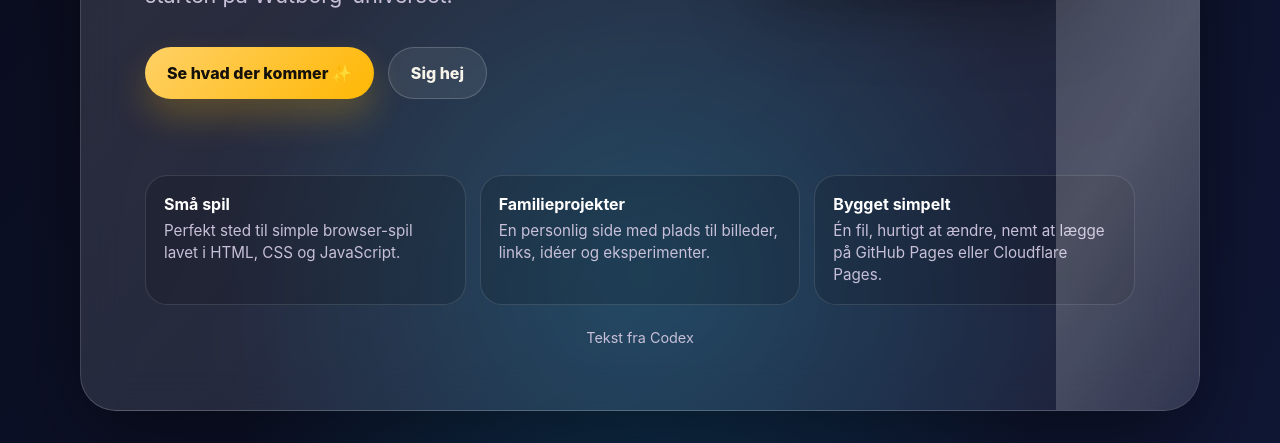
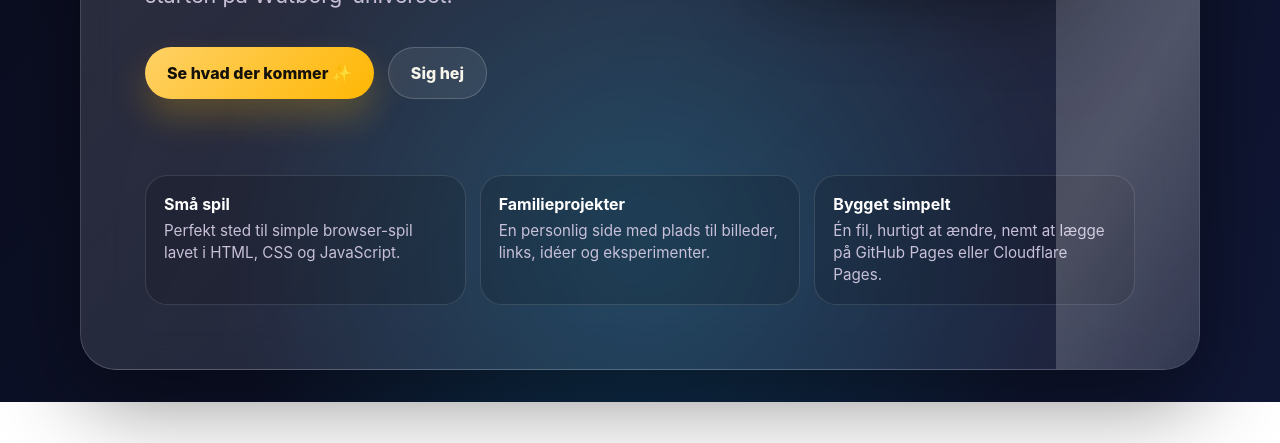
Before and after one commit to Fwutte/wutborg-side, a plain HTML site: page index.html in a window 1280 px wide. Shown: the part 770-1213 px from the top of the page. After the commit the page ends 1172 px from the top, so only its background shows below. Drawn offline with Linux system fonts and the light colour scheme.

Commit message:
opdater landingpage

```diff
--- a/index.html
+++ b/index.html
@@ -360,13 +360,6 @@
       line-height: 1.45;
     }
 
-    .codex-note {
-      margin: 24px 0 0;
-      color: var(--muted);
-      text-align: center;
-      font-size: 0.9rem;
-    }
-
     @media (max-width: 880px) {
       .page {
         padding: 18px;
@@ -471,7 +464,6 @@
           <span>Én fil, hurtigt at ændre, nemt at lægge på GitHub Pages eller Cloudflare Pages.</span>
         </div>
       </div>
-      <p class="codex-note">Tekst fra Codex</p>
     </section>
   </main>
 </body>
```
